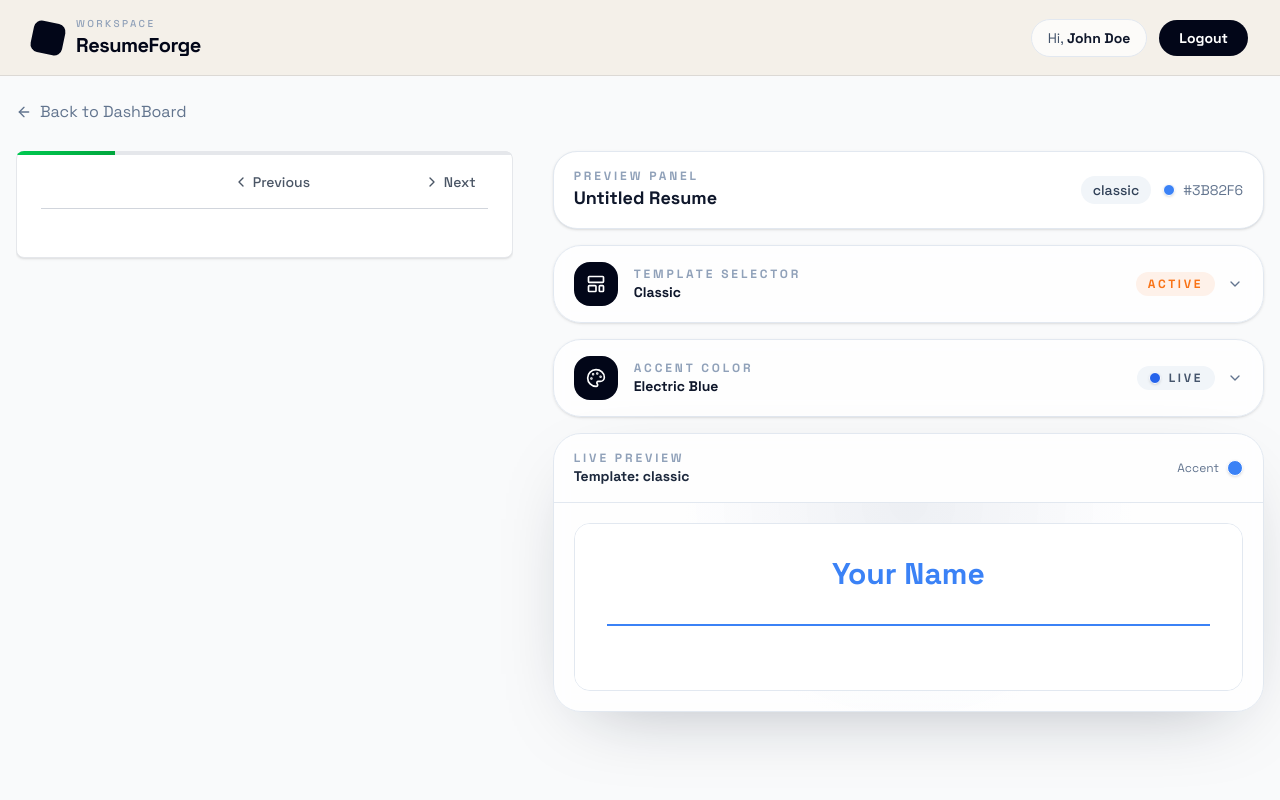
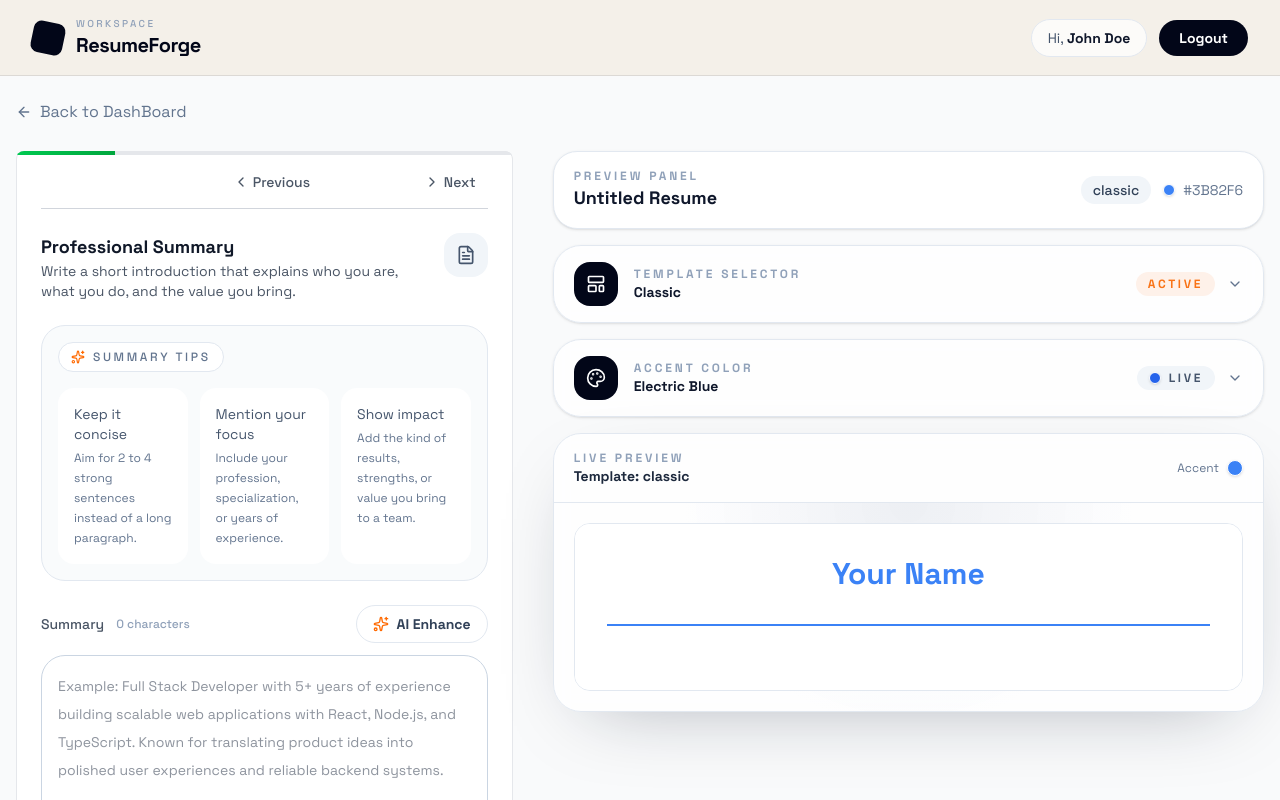
Before and after one commit to adil-aad/propel-resume-builder, a React (Vite) app in the folder client/: page /app/builder/1 in a window 1280 px wide. Both pictures are taken after a click on the button "Next". Shown: the top 800 px of the page. Built offline with nearby package versions, Linux system fonts and the light colour scheme.

Commit message:
Add ProffesionalSummary component to enhance resume editing with a dedicated section for professional summaries

```diff
--- /dev/null
+++ b/client/src/components/ProffesionalSummary.jsx
@@ -0,0 +1,76 @@
+import React from 'react'
+import { FileText, Sparkles } from 'lucide-react'
+
+const ProffesionalSummary = ({ data, onChange }) => {
+  const summary = data || ''
+  const characterCount = summary.trim().length
+
+  return (
+    <div>
+      <div className='flex items-start justify-between gap-4'>
+        <div>
+          <h3 className='text-lg font-semibold text-gray-900'>Professional Summary</h3>
+          <p className='text-sm text-gray-600'>
+            Write a short introduction that explains who you are, what you do, and the value you bring.
+          </p>
+        </div>
+        <div className='hidden rounded-2xl bg-slate-100 p-3 text-slate-600 sm:block'>
+          <FileText className='size-5' />
+        </div>
+      </div>
+
+      <div className='mt-6 rounded-3xl border border-slate-200 bg-slate-50/80 p-4'>
+        <div className='mb-4 inline-flex items-center gap-2 rounded-full border border-slate-200 bg-white px-3 py-1.5 text-xs font-medium uppercase tracking-[0.22em] text-slate-500'>
+          <Sparkles className='size-3.5 text-orange-500' />
+          Summary Tips
+        </div>
+
+        <div className='grid gap-3 text-sm text-slate-600 sm:grid-cols-3'>
+          <div className='rounded-2xl bg-white p-4'>
+            Keep it concise
+            <p className='mt-1 text-xs leading-5 text-slate-500'>Aim for 2 to 4 strong sentences instead of a long paragraph.</p>
+          </div>
+          <div className='rounded-2xl bg-white p-4'>
+            Mention your focus
+            <p className='mt-1 text-xs leading-5 text-slate-500'>Include your profession, specialization, or years of experience.</p>
+          </div>
+          <div className='rounded-2xl bg-white p-4'>
+            Show impact
+            <p className='mt-1 text-xs leading-5 text-slate-500'>Add the kind of results, strengths, or value you bring to a team.</p>
+          </div>
+        </div>
+      </div>
+
+      <div className='mt-6 space-y-3'>
+        <div className='flex flex-wrap items-center justify-between gap-3'>
+          <label className='flex items-center justify-between gap-3 text-sm font-medium text-gray-600'>
+            <span>Summary</span>
+            <span className='text-xs font-medium text-slate-400'>{characterCount} characters</span>
+          </label>
+
+          <button
+            type='button'
+            className='inline-flex items-center gap-2 rounded-full border border-slate-200 bg-white px-4 py-2 text-sm font-semibold text-slate-700 transition hover:border-slate-300 hover:bg-slate-50'
+          >
+            <Sparkles className='size-4 text-orange-500' />
+            AI Enhance
+          </button>
+        </div>
+
+        <label className='sr-only'>
+          <span>Summary</span>
+        </label>
+
+        <textarea
+          value={summary}
+          onChange={(e) => onChange(e.target.value)}
+          rows={8}
+          placeholder='Example: Full Stack Developer with 5+ years of experience building scalable web applications with React, Node.js, and TypeScript. Known for translating product ideas into polished user experiences and reliable backend systems.'
+          className='w-full resize-none rounded-3xl border border-slate-300 bg-white px-4 py-4 text-sm leading-7 text-slate-800 outline-none transition focus:border-slate-500 focus:ring-4 focus:ring-slate-200'
+        />
+      </div>
+    </div>
+  )
+}
+
+export default ProffesionalSummary
--- a/client/src/pages/Resume.jsx
+++ b/client/src/pages/Resume.jsx
@@ -3,6 +3,7 @@ import { Link, useParams } from 'react-router-dom'
 import { dummyResumeData } from '../assets/assets'
 import { ArrowLeftIcon, Briefcase, ChevronLeft, ChevronRight, FileText, FolderIcon, GraduationCap, Sparkles, User } from 'lucide-react'
 import PersonalInfo from '../components/PersonalInfo'
+import ProffesionalSummary from '../components/ProffesionalSummary'
 import ResumePreview from '../components/ResumePreview'
 import TemplateSelector from '../components/TemplateSelector'
 import ColorPicker from '../components/ColorPicker'
@@ -91,6 +92,15 @@ const Resume = () => {
                     removeBackground={removeBackground}
                     setRemoveBackground={setRemoveBackground}/>
                 )}
+
+                {activeSection.id === 'summary' && (
+                  <ProffesionalSummary
+                    data={resumeData.professional_summary}
+                    onChange={(professional_summary) =>
+                      setResumeData((prev) => ({ ...prev, professional_summary }))
+                    }
+                  />
+                )}
               </div>
             </div>
 
```
